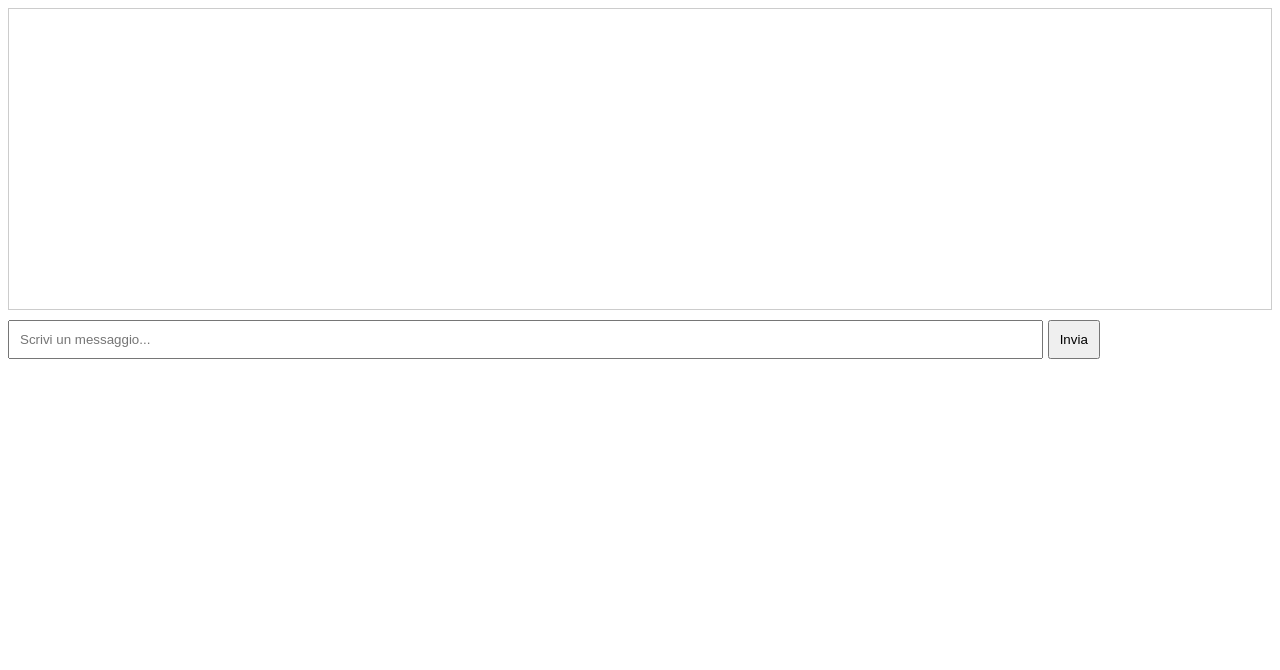
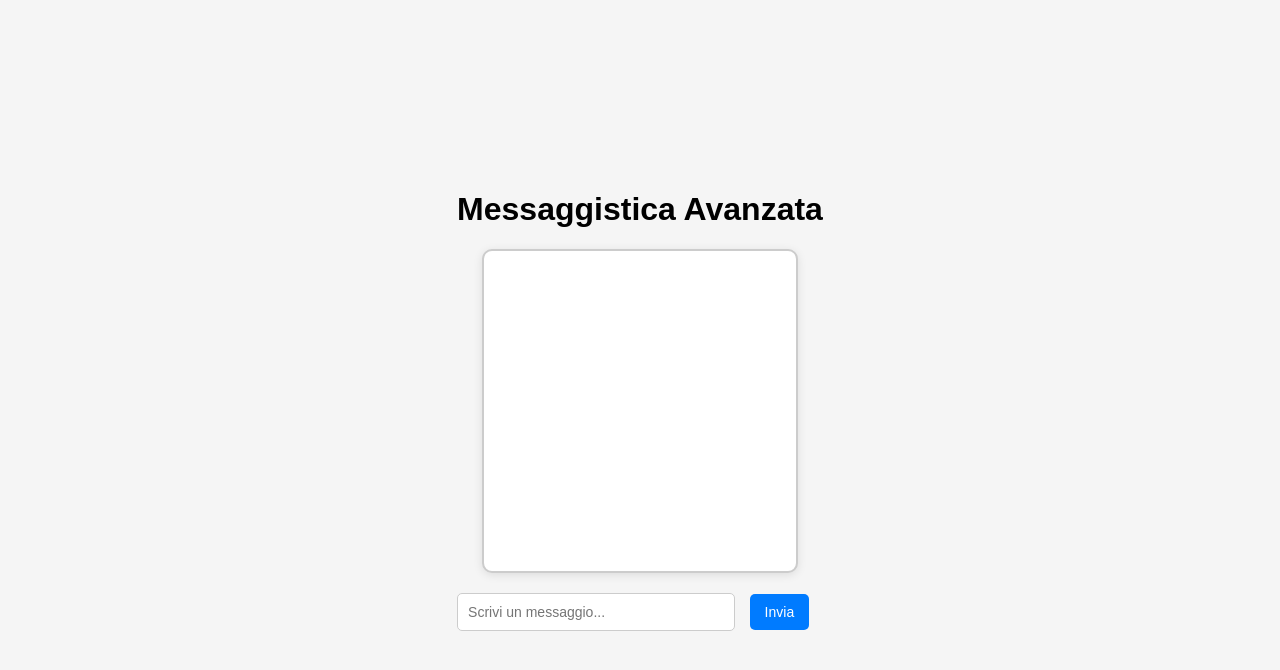
Before and after one commit to TommyTommy10/messagge.app, a website: page index.html in a window 1280 px wide. Drawn offline with Linux system fonts and the light colour scheme.

Commit message:
Update index.html

```diff
--- a/index.html
+++ b/index.html
@@ -3,34 +3,22 @@
 <head>
   <meta charset="UTF-8">
   <meta name="viewport" content="width=device-width, initial-scale=1.0">
-  <title>Chat App</title>
-  <style>
-    body { font-family: Arial, sans-serif; }
-    #messages { height: 300px; overflow-y: auto; border: 1px solid #ccc; margin-bottom: 10px; }
-    input { width: 80%; padding: 10px; }
-    button { padding: 10px; }
-  </style>
+  <title>Messaggistica Avanzata</title>
+  <link rel="stylesheet" href="styles.css">
 </head>
 <body>
-  <div id="messages"></div>
-  <input id="input" type="text" placeholder="Scrivi un messaggio..."/>
-  <button onclick="sendMessage()">Invia</button>
-
-  <script>
-    const socket = new WebSocket('wss://tuo-dominio-su-render.com'); // Modifica con il tuo dominio Render
-
-    socket.onmessage = function(event) {
-      const messages = document.getElementById('messages');
-      const message = document.createElement('div');
-      message.textContent = event.data;
-      messages.appendChild(message);
-    };
-
-    function sendMessage() {
-      const input = document.getElementById('input');
-      socket.send(input.value);
-      input.value = '';
-    }
-  </script>
+  <div class="chat-container">
+    <header class="chat-header">
+      <h1>Messaggistica Avanzata</h1>
+    </header>
+    <main class="chat-main">
+      <div id="messages" class="chat-messages"></div>
+    </main>
+    <div class="chat-footer">
+      <input id="messageInput" type="text" placeholder="Scrivi un messaggio..." autocomplete="off" />
+      <button id="sendButton">Invia</button>
+    </div>
+  </div>
+  <script src="app.js"></script>
 </body>
 </html>
```
